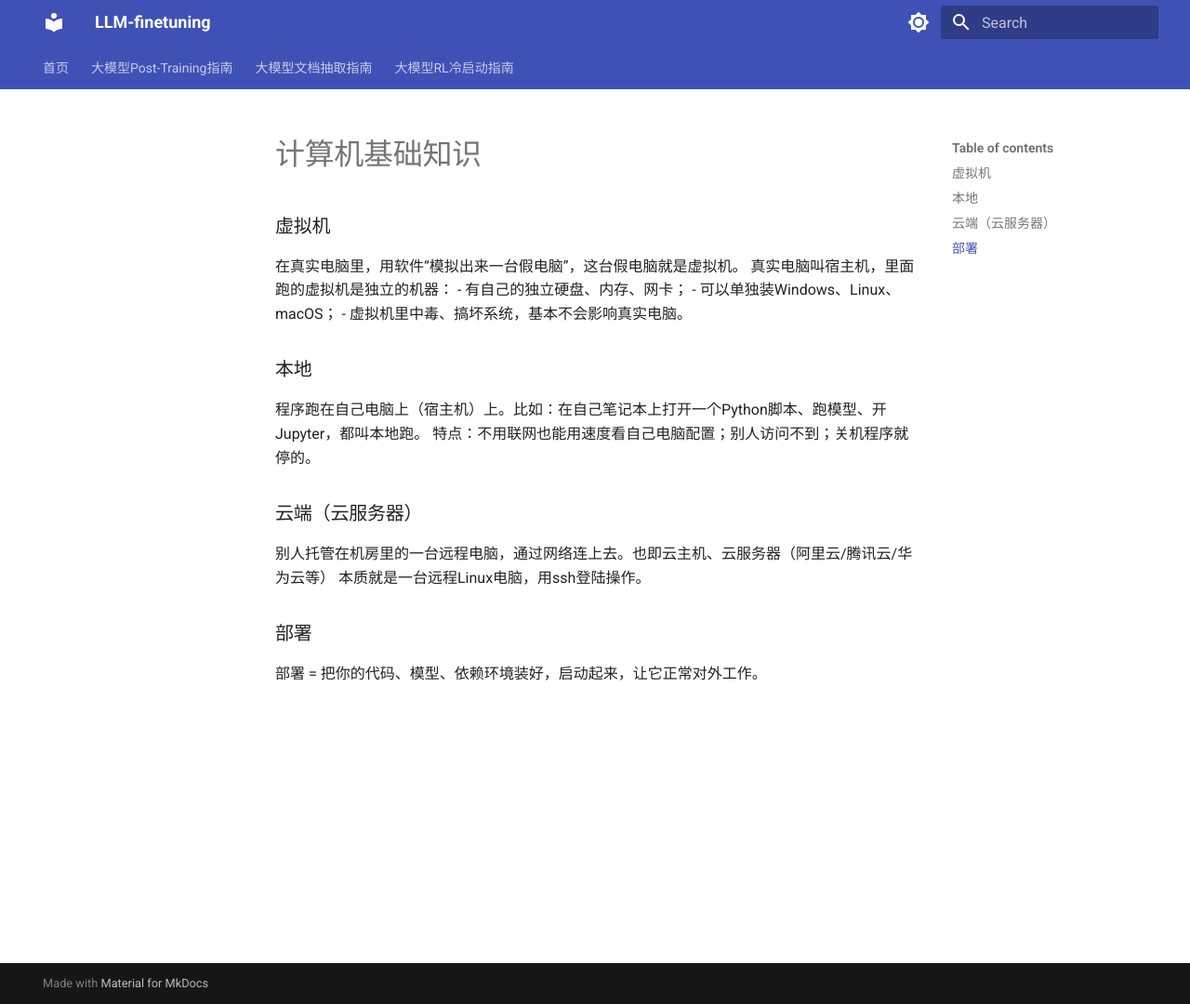
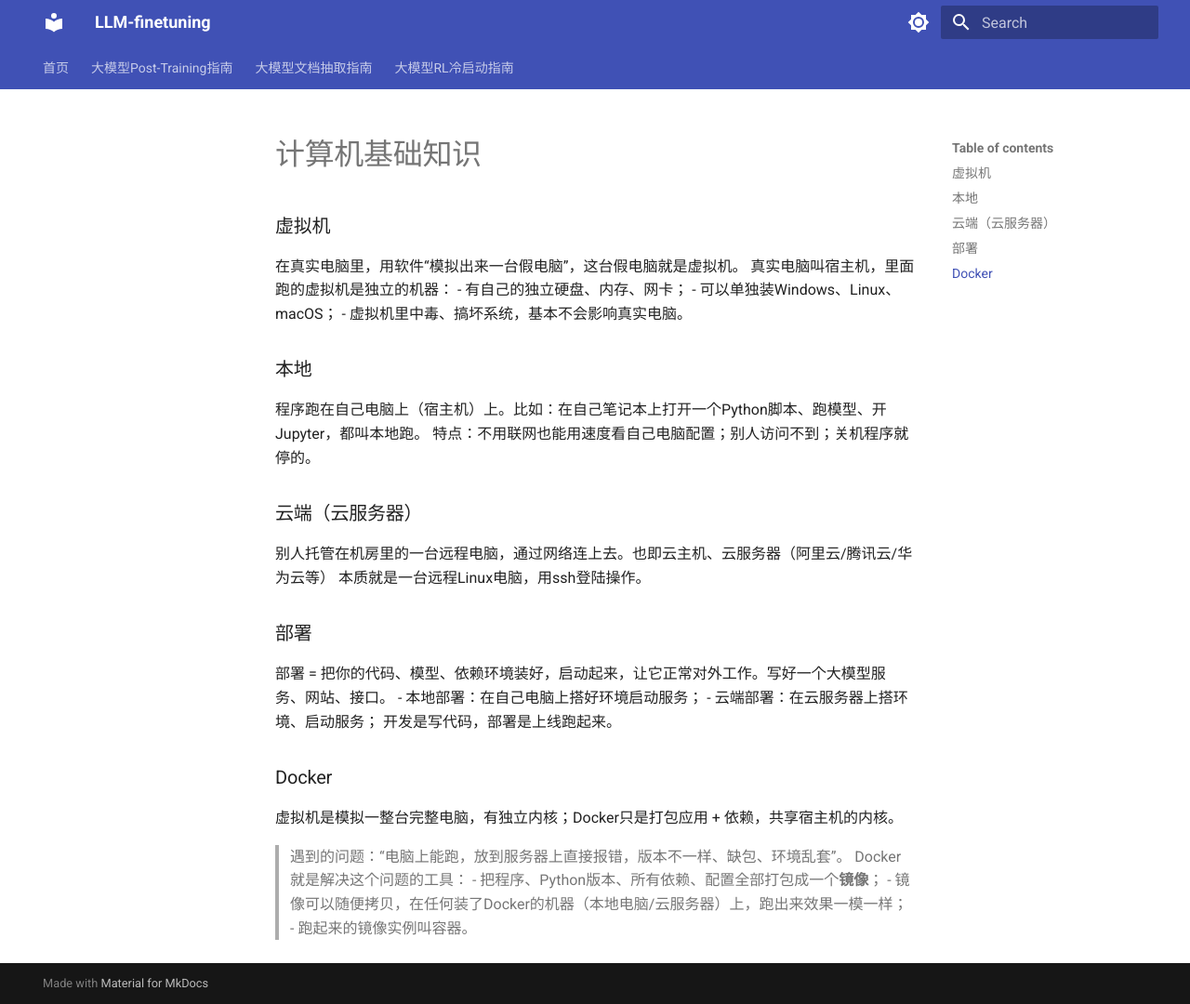
Before and after one commit to LXXXR0/LLM-finetuning, an MkDocs documentation site: the page built from docs/计算机基础知识.md, in a window 1280 px wide and 1080 px high. Shown: the whole window at 93% size. Built offline with MkDocs 1.6.1 and Material for MkDocs 9.7.7, drawn with Linux system fonts in a browser that asks for light colours.

Commit message:
Enhance deployment and Docker sections in documentation
Expanded the deployment section to include local and cloud deployment details. Added an explanation of Docker and its benefits in resolving environment issues.

```diff
--- a/docs/计算机基础知识.md
+++ b/docs/计算机基础知识.md
@@ -11,4 +11,16 @@
 别人托管在机房里的一台远程电脑，通过网络连上去。也即云主机、云服务器（阿里云/腾讯云/华为云等）
 本质就是一台远程Linux电脑，用ssh登陆操作。
 ### 部署
-部署 = 把你的代码、模型、依赖环境装好，启动起来，让它正常对外工作。
+部署 = 把你的代码、模型、依赖环境装好，启动起来，让它正常对外工作。写好一个大模型服务、网站、接口。
+   - 本地部署：在自己电脑上搭好环境启动服务；
+   - 云端部署：在云服务器上搭环境、启动服务；
+开发是写代码，部署是上线跑起来。
+
+### Docker
+虚拟机是模拟一整台完整电脑，有独立内核；Docker只是打包应用 + 依赖，共享宿主机的内核。
+
+> 遇到的问题：“电脑上能跑，放到服务器上直接报错，版本不一样、缺包、环境乱套”。
+Docker就是解决这个问题的工具：
+- 把程序、Python版本、所有依赖、配置全部打包成一个**镜像**；
+-  镜像可以随便拷贝，在任何装了Docker的机器（本地电脑/云服务器）上，跑出来效果一模一样；
+-  跑起来的镜像实例叫容器。
```
